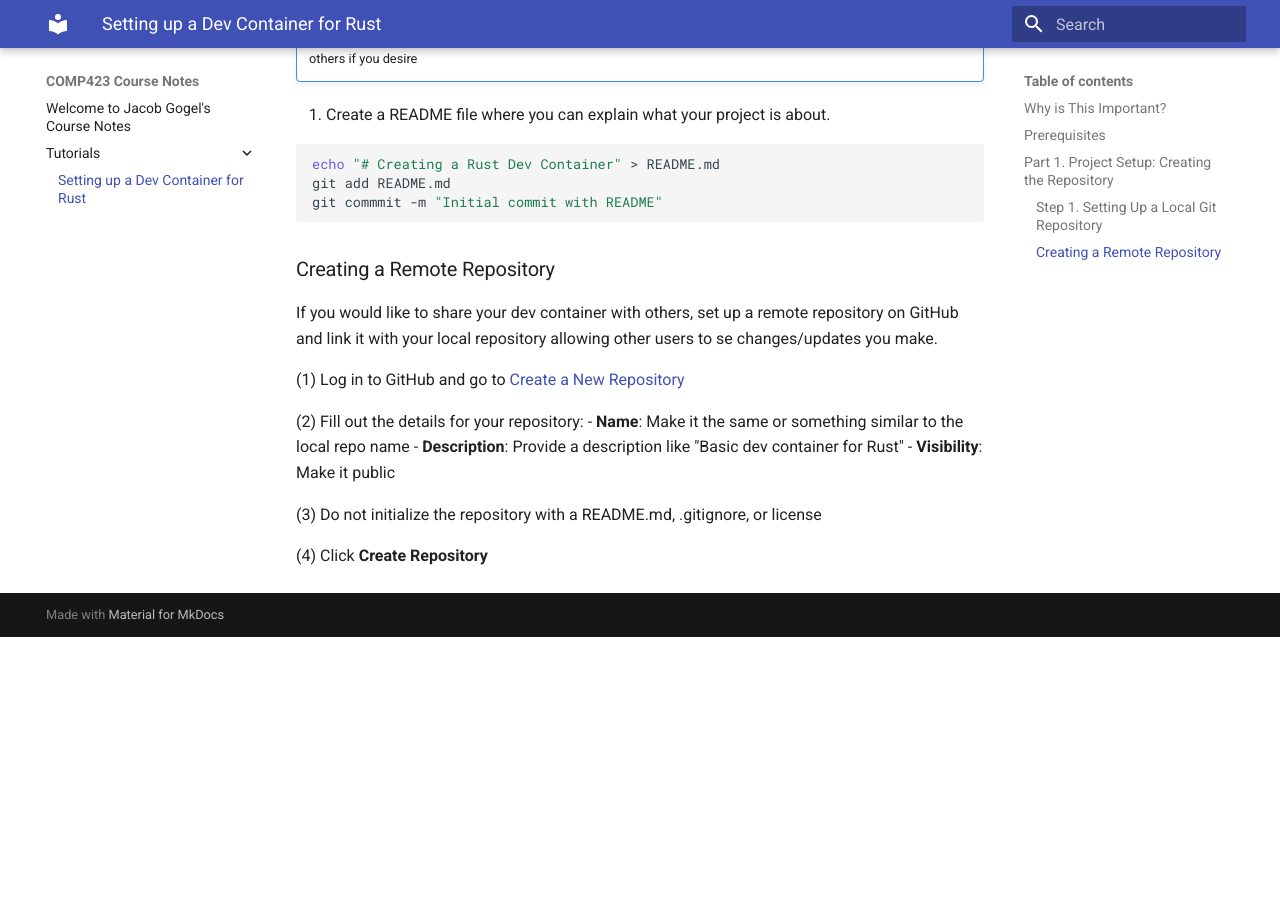
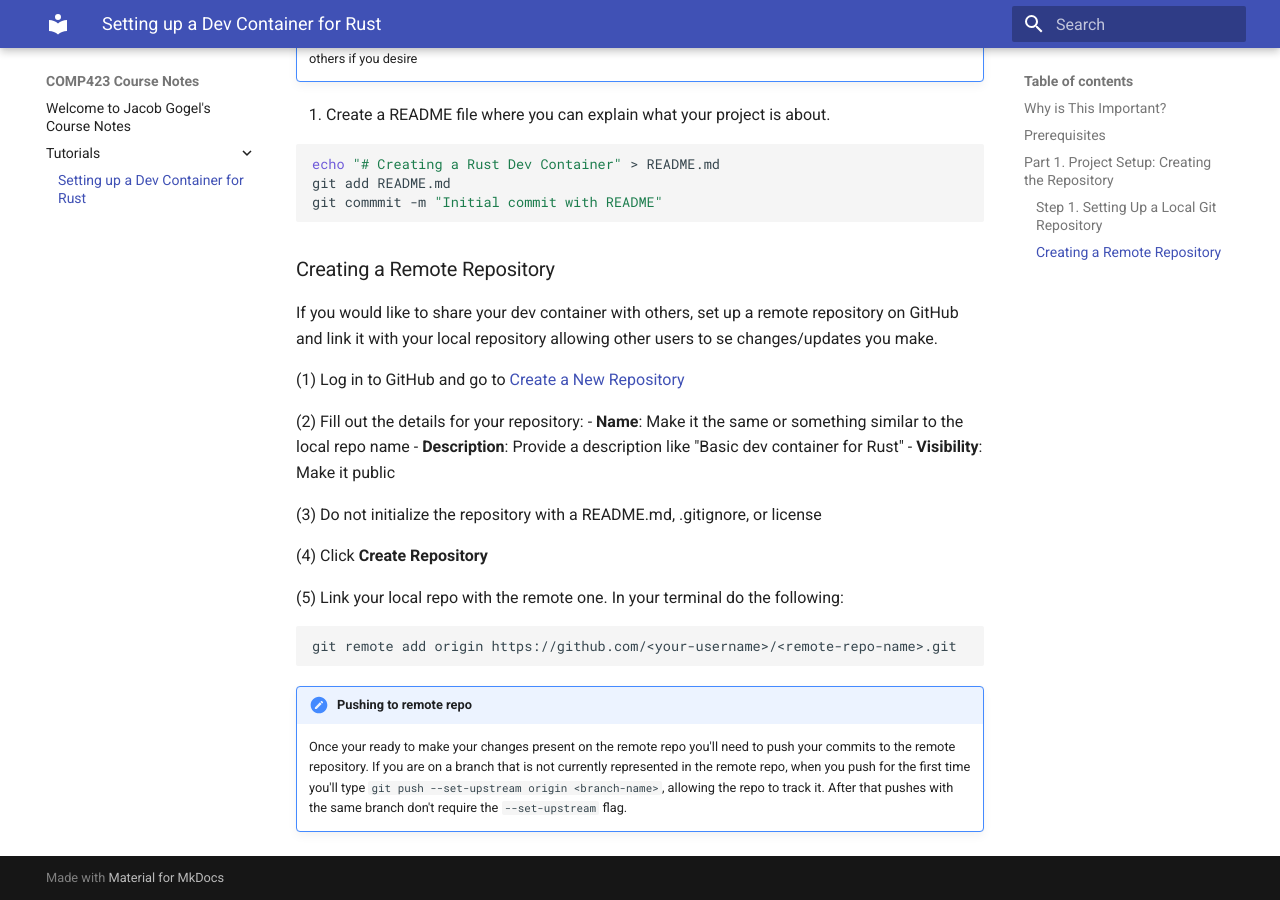
Before and after one commit to jacobala1/comp423-course-notes, an MkDocs documentation site: the page built from docs/tutorials/rust-setup.md, in a window 1280 px wide and 900 px high, scrolled down 1375 px. Built offline with MkDocs 1.6.1 and Material for MkDocs 9.7.7, drawn with Linux system fonts in a browser that asks for light colours; before the commit the page ends 2012 px from its top, so only the background shows below that.

Commit message:
added addtional info about linking local and remote repos

````diff
--- a/docs/tutorials/rust-setup.md
+++ b/docs/tutorials/rust-setup.md
@@ -65,3 +65,11 @@ If you would like to share your dev container with others, set up a remote repos
 (3) Do not initialize the repository with a README.md, .gitignore, or license
 
 (4) Click **Create Repository**
+
+(5) Link your local repo with the remote one. In your terminal do the following:
+```bash
+git remote add origin https://github.com/<your-username>/<remote-repo-name>.git
+```
+
+!!! note "Pushing to remote repo"
+    Once your ready to make your changes present on the remote repo you'll need to push your commits to the remote repository. If you are on a branch that is not currently represented in the remote repo, when you push for the first time you'll type `git push --set-upstream origin <branch-name>`, allowing the repo to track it. After that pushes with the same branch don't require the `--set-upstream` flag.
````
